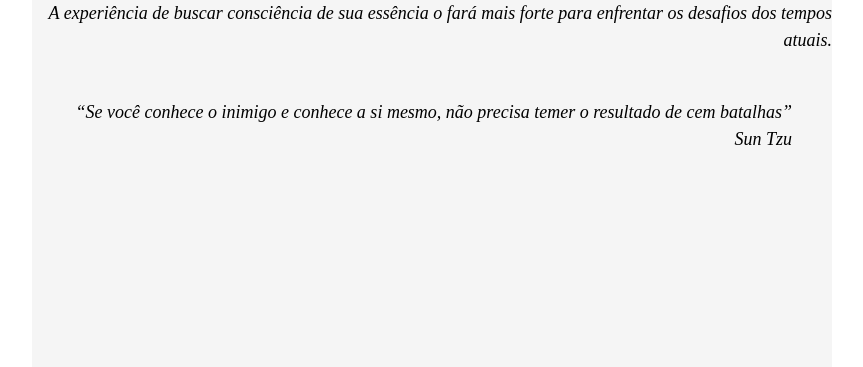
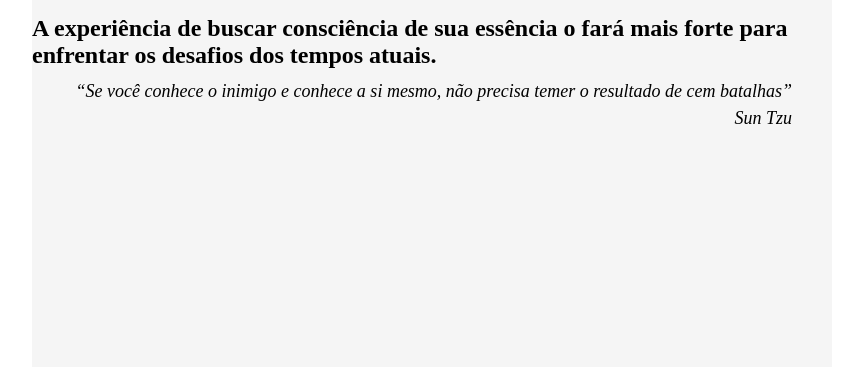
Before and after one commit to growsmartmartech/egotrip, a plain HTML site: page index.html in a window 1280 px wide. Shown: the part 253-620 px from the top of the page, without its empty margins (208-1071 px from the left). Drawn offline with Linux system fonts and the light colour scheme.

Commit message:
Update index.html

```diff
--- a/index.html
+++ b/index.html
@@ -8,7 +8,7 @@
   <body>
     <section>
       <h1>NUNCA FOI TÃO URGENTE CONHECER A SI MESMO.</h1>
-      <p>A experiência de buscar consciência de sua essência o fará mais forte para enfrentar os desafios dos tempos atuais.</p>
+      <h2>A experiência de buscar consciência de sua essência o fará mais forte para enfrentar os desafios dos tempos atuais.</h2>
        <blockquote> <p> “Se você conhece o inimigo e conhece a si mesmo, não precisa temer o resultado de cem batalhas” Sun Tzu
         </p></blockquote>
     </section>
```
